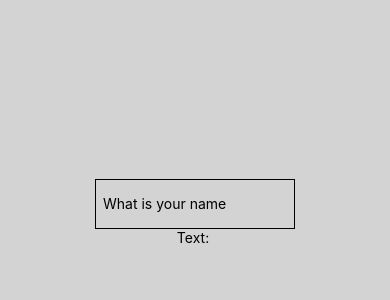
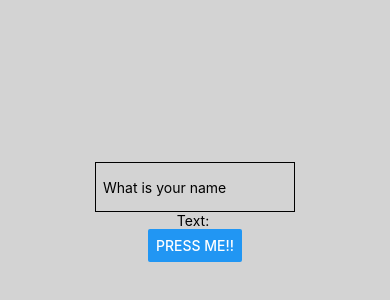
Before and after one commit to gokhanyanik/ReactNativeSecondExample, a React Native app: screen / in a window 390 px wide. Shown: the part 210-510 px from the top of the page. Built offline with nearby package versions, Linux system fonts and the light colour scheme.

Commit message:
Button Komponenti

```diff
--- a/App.tsx
+++ b/App.tsx
@@ -11,6 +11,7 @@ import {
   StyleSheet,
   Text,
   TextInput,
+  Button,
 
 } from 'react-native';
 
@@ -27,6 +28,10 @@ function App(): React.JSX.Element {
       //keyboardType='numeric'  // bu özellik kullanıcıya kolaylık sağlamak adına hangi tipte bilgi almak istersek onun tipinde klavye yada @ işareti gibi kullanıcı karşısına çıkarır.
       />
       <Text>Text: {text}</Text>
+      <Button
+      title='Press me!!'  // butonun üzerindeki başlık.
+      onPress={()=>console.log("butona basıldı")} // butona basıldığında hangi eventin gerçekleşmesini istiyorsak onPressde tanımlıyoruz.
+      />
     </SafeAreaView>
   );
 }
```
